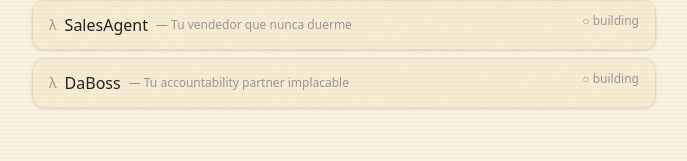
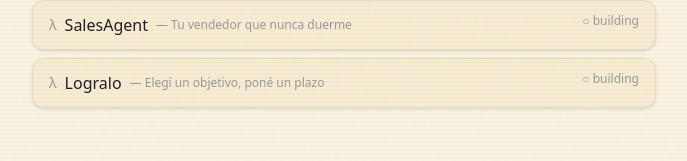
Before and after one commit to angeant/t0t0, a Next.js app: page / in a window 1280 px wide. Shown: the part 730-891 px from the top of the page, without its empty margins (296-983 px from the left). Built offline with nearby package versions, Linux system fonts and the light colour scheme.

Commit message:
Rename DaBoss to Logralo with new concept

```diff
--- a/src/app/page.tsx
+++ b/src/app/page.tsx
@@ -80,9 +80,9 @@ const agents: Agent[] = [
   },
   {
     id: "a3",
-    name: "DaBoss",
-    tagline: "Tu accountability partner implacable",
-    description: "Agent que te da seguimiento y te persigue hasta que completes tus tareas. No hay escape, no hay excusas.",
+    name: "Logralo",
+    tagline: "Elegí un objetivo, poné un plazo",
+    description: "Agent que te acompaña hasta lograr tu objetivo. Ojo: no cumplir no es gratis $$.",
     status: "building",
   },
 ];
```
